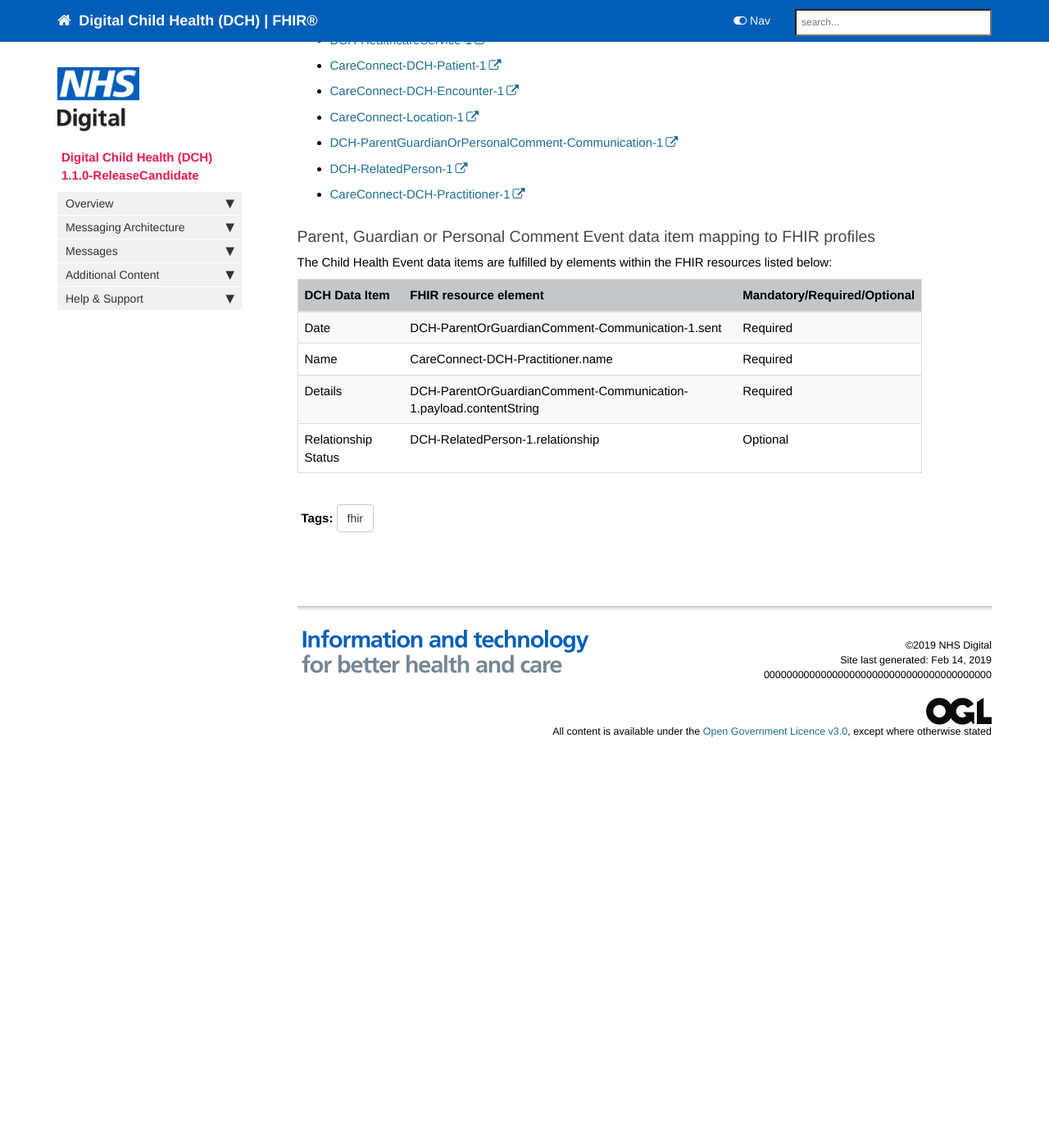
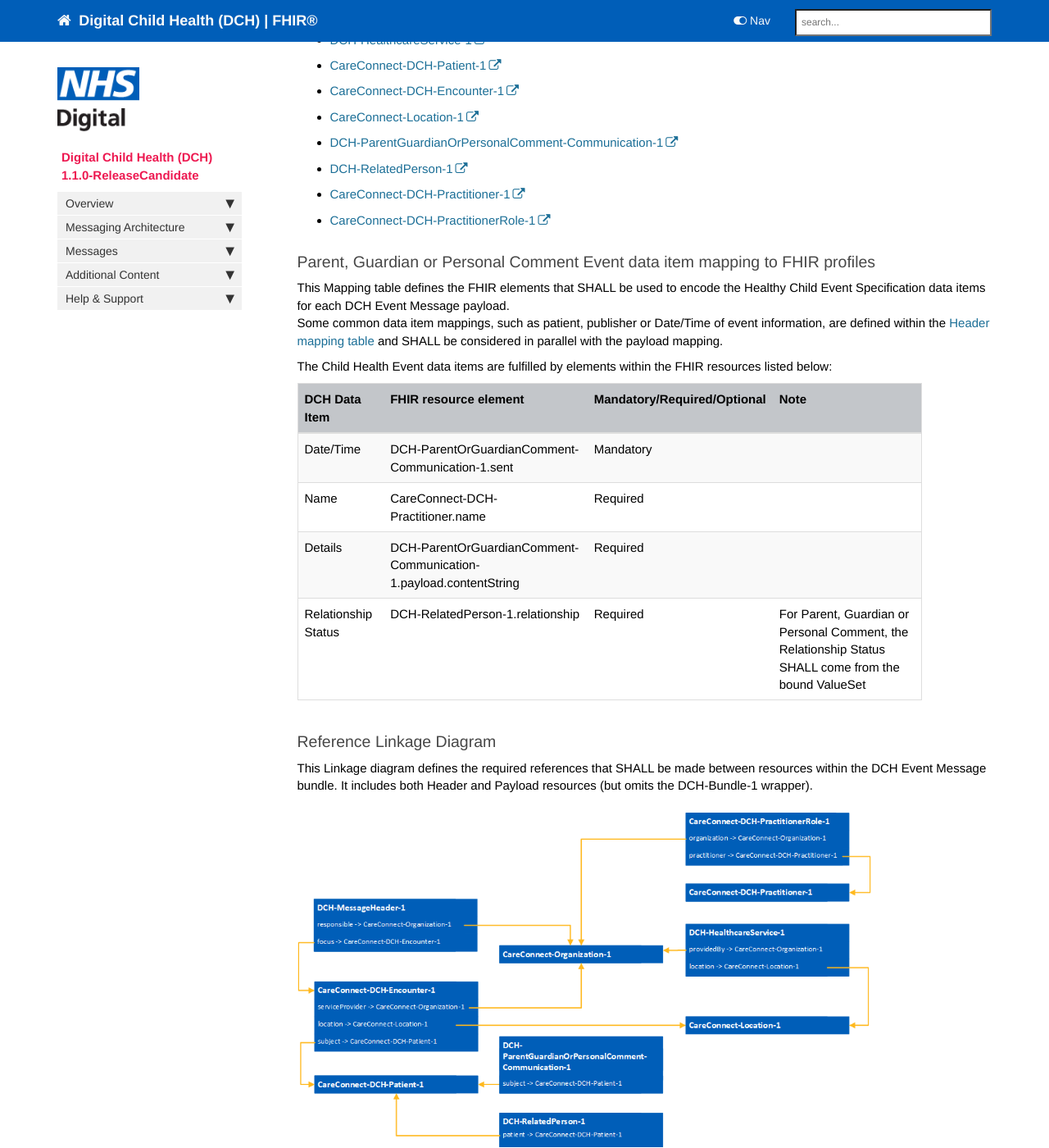
Before and after one commit to nhsconnect/Digital-Child-Health-STU3, a Jekyll site: the page built from pages/explore/explore_parent_guardian_or_personal_comment.md, in a window 1280 px wide and 1400 px high, scrolled down 347 px. Shown: the whole window at 82% size. Built offline with Jekyll 4.4.1, drawn with Linux system fonts in a browser that asks for light colours; nearby versions of some CDN libraries; comment, search, counter and statistics services are not loaded; before the commit the page ends 1308 px from its top, so only the background shows below that.

Commit message:
Updates Parent, Guardian, Personal Comment IG pages

```diff
--- a/pages/explore/explore_parent_guardian_or_personal_comment.md
+++ b/pages/explore/explore_parent_guardian_or_personal_comment.md
@@ -19,15 +19,32 @@ The following FHIR profiles are used to form the Parent, Guardian or Personal Co
 - [DCH-ParentGuardianOrPersonalComment-Communication-1](https://fhir.nhs.uk/STU3/StructureDefinition/DCH-ParentGuardianOrPersonalComment-Communication-1)
 - [DCH-RelatedPerson-1](https://fhir.nhs.uk/STU3/StructureDefinition/DCH-RelatedPerson-1)
 - [CareConnect-DCH-Practitioner-1](https://fhir.nhs.uk/STU3/StructureDefinition/CareConnect-DCH-Practitioner-1)
+- [CareConnect-DCH-PractitionerRole-1](https://fhir.nhs.uk/STU3/StructureDefinition/CareConnect-DCH-PractitionerRole-1)
 
 
 ### Parent, Guardian or Personal Comment Event data item mapping to FHIR profiles ###
 
+This Mapping table defines the FHIR elements that SHALL be used to encode the Healthy Child Event Specification data items for each DCH Event Message payload.
+Some common data item mappings, such as patient, publisher or Date/Time of event information, are defined within the [Header mapping table](explore_event_header_design.html) and SHALL be considered in parallel with the payload mapping.
+
 The Child Health Event data items are fulfilled by elements within the FHIR resources listed below:
 
-| DCH Data Item       | FHIR resource element                     | Mandatory/Required/Optional |
-|---------------------|-------------------------------------------|-----------------------------|
-| Date                | DCH-ParentOrGuardianComment-Communication-1.sent  | Required                    |
-| Name                | CareConnect-DCH-Practitioner.name         | Required                    |
-| Details             | DCH-ParentOrGuardianComment-Communication-1.payload.contentString | Required                    |
-| Relationship Status | DCH-RelatedPerson-1.relationship          | Optional                    |
+| DCH Data Item       | FHIR resource element                     | Mandatory/Required/Optional | Note                                      |
+|---------------------|-------------------------------------------|-----------------------------|-------------------------------------------|
+| Date/Time           | DCH-ParentOrGuardianComment-Communication-1.sent  | Mandatory           |                                      |
+| Name                | CareConnect-DCH-Practitioner.name         | Required                    |                                      |
+| Details             | DCH-ParentOrGuardianComment-Communication-1.payload.contentString | Required                    |                                      |
+| Relationship Status | DCH-RelatedPerson-1.relationship          | Required                    | For Parent, Guardian or Personal Comment, the Relationship Status SHALL come from the bound ValueSet    |
+
+
+### Reference Linkage Diagram ###
+
+This Linkage diagram defines the required references that SHALL be made between resources within the DCH Event Message bundle. It includes both Header and Payload resources (but omits the DCH-Bundle-1 wrapper).
+
+<img src="images/explore/PersonalComment.png">
+
+### Examples ###
+
+<script src="https://gist.github.com/IOPS-DEV/.js"></script>
+
+<script src="https://gist.github.com/IOPS-DEV/.js"></script>
```
Also changed, not shown: images/explore/PersonalComment.png (added).
